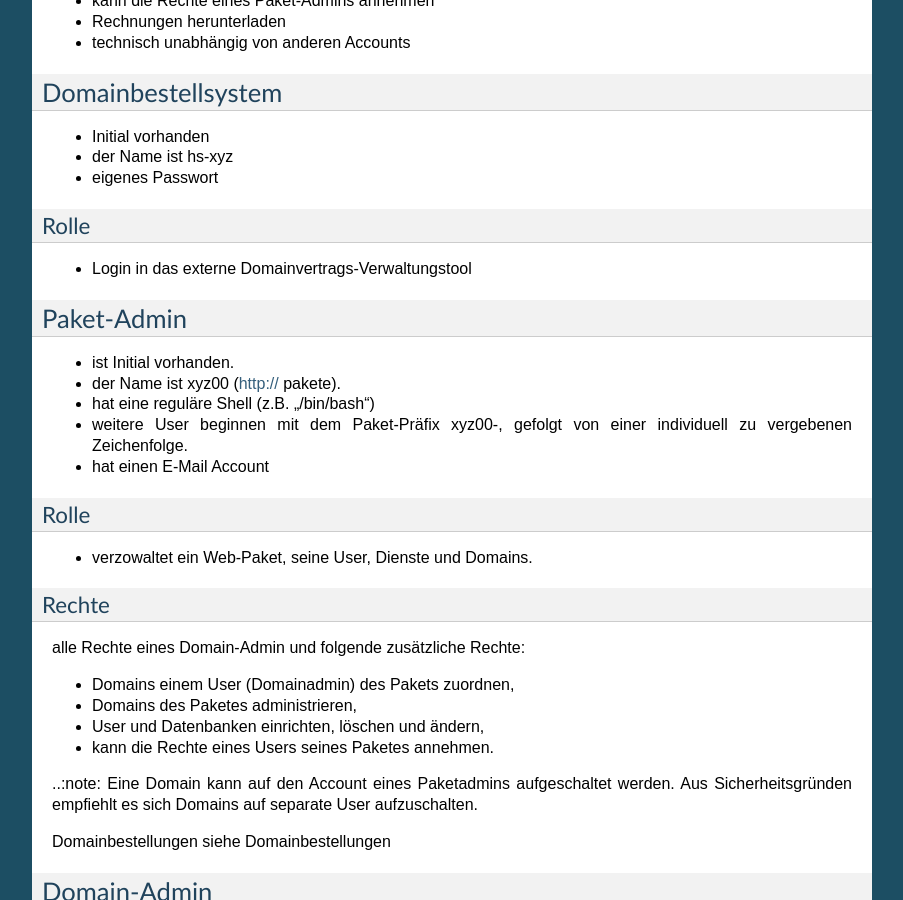
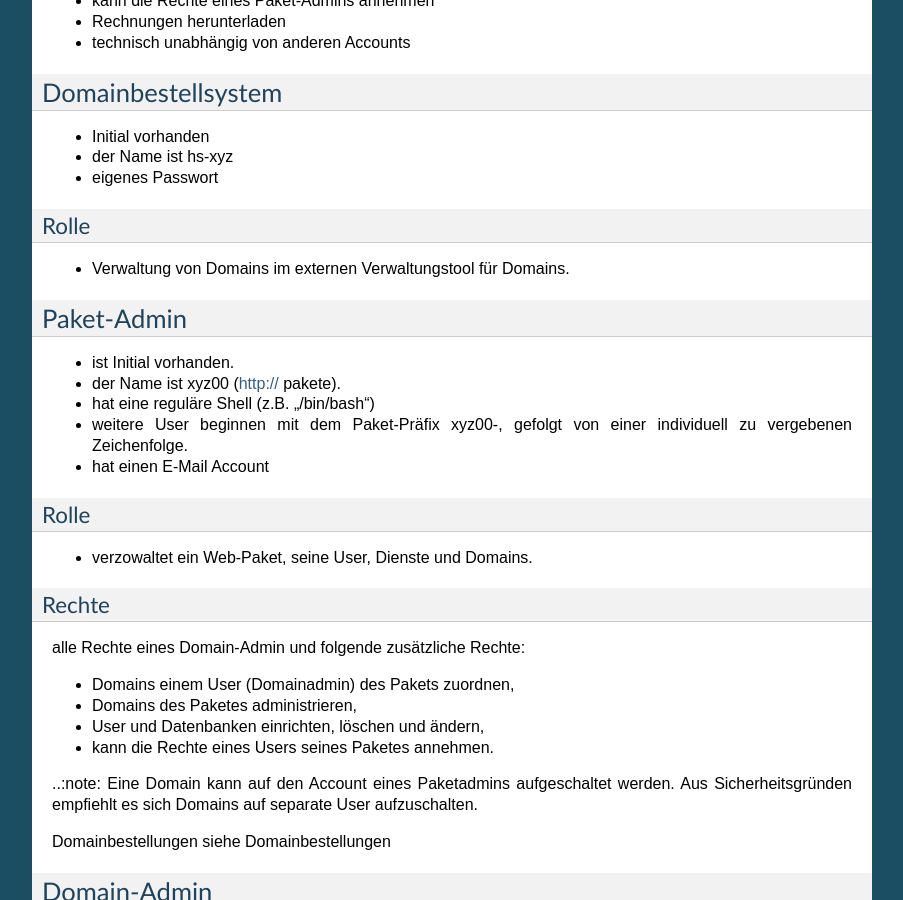
Before and after one commit to hostsharing/hs.docs.users, a Sphinx documentation site: the page built from source/benutzer.rst, in a window 1280 px wide and 900 px high, scrolled down 643 px. Shown: the whole window, without its empty margins (198-1101 px from the left). Built offline with Sphinx 7.4.7, drawn with Linux system fonts in a browser that asks for light colours; pages that are not in the unit, such as notebooks, are missing from menus.

Commit message:
change section Domain/Rolle

```diff
--- a/source/benutzer.rst
+++ b/source/benutzer.rst
@@ -46,7 +46,7 @@ Domainbestellsystem
 Rolle
 -----
 
-- Login in das externe	Domainvertrags-Verwaltungstool
+- Verwaltung von Domains im externen Verwaltungstool für Domains.
 
 Paket-Admin
 ===========
```
